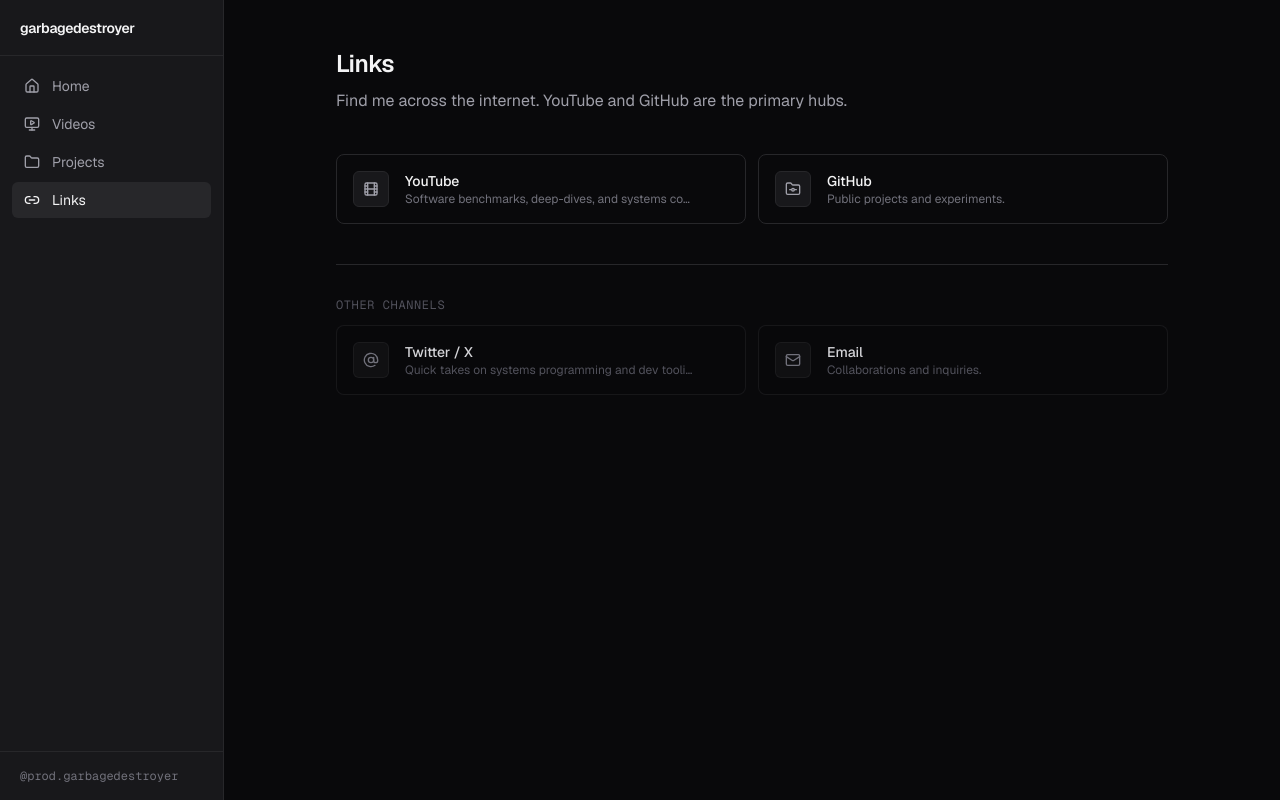
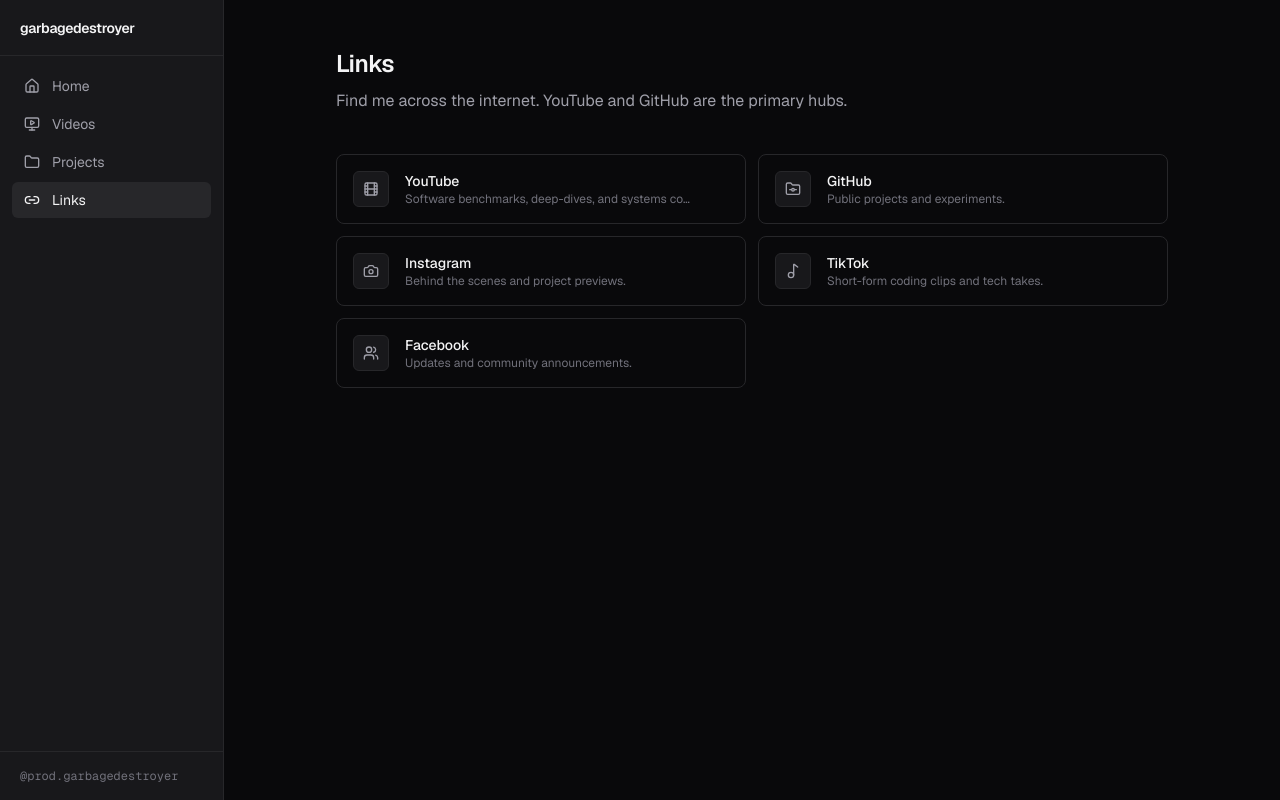
Before and after one commit to prodgarbagedestroyer/garbagedestroyer, a Next.js app: page /links in a window 1280 px wide. Built offline with nearby package versions, Linux system fonts and the light colour scheme.

Commit message:
Add real social links: Instagram, TikTok, Facebook
- Update ORG_URLS with real YouTube URL, Instagram, TikTok, Facebook
- Replace placeholder unverified links with verified Instagram/TikTok/Facebook
- Add icon mappings for Camera (Instagram), Music2 (TikTok), Users (Facebook)

```diff
--- a/app/links/page.tsx
+++ b/app/links/page.tsx
@@ -1,11 +1,19 @@
-import { Film, FolderGit, AtSign, Mail, ArrowUpRight } from "lucide-react";
-import { verifiedLinks, unverifiedLinks } from "@/content/links";
+import {
+  Film,
+  FolderGit,
+  Camera,
+  Music2,
+  Users,
+  ArrowUpRight,
+} from "lucide-react";
+import { verifiedLinks } from "@/content/links";
 
 const iconMap: Record<string, typeof Film> = {
   YouTube: Film,
   GitHub: FolderGit,
-  "Twitter / X": AtSign,
-  Email: Mail,
+  Instagram: Camera,
+  TikTok: Music2,
+  Facebook: Users,
 };
 
 export default function LinksPage() {
@@ -45,41 +53,6 @@
           );
         })}
       </div>
-
-      {unverifiedLinks.length > 0 && (
-        <section className="space-y-3 border-t border-zinc-800 pt-8">
-          <h2 className="font-mono text-xs uppercase tracking-wider text-zinc-600">
-            Other Channels
-          </h2>
-          <div className="grid grid-cols-1 gap-3 md:grid-cols-2">
-            {unverifiedLinks.map((link) => {
-              const Icon = iconMap[link.label] ?? ArrowUpRight;
-              return (
-                <a
-                  key={link.label}
-                  href={link.url}
-                  target="_blank"
-                  rel="noopener noreferrer"
-                  className="group flex items-center gap-4 rounded-lg border border-zinc-800/50 bg-zinc-950/50 p-4 transition-all hover:border-zinc-700 hover:bg-zinc-900"
-                >
-                  <div className="flex h-9 w-9 shrink-0 items-center justify-center rounded-md border border-zinc-800/50 bg-zinc-900/50">
-                    <Icon className="h-4 w-4 text-zinc-500 transition-colors group-hover:text-zinc-400" />
-                  </div>
-                  <div className="min-w-0 flex-1">
-                    <p className="text-sm font-medium text-zinc-300">
-                      {link.label}
-                    </p>
-                    <p className="truncate text-xs text-zinc-600">
-                      {link.description}
-                    </p>
-                  </div>
-                  <ArrowUpRight className="h-4 w-4 shrink-0 text-zinc-700 opacity-0 transition-opacity group-hover:opacity-100" />
-                </a>
-              );
-            })}
-          </div>
-        </section>
-      )}
     </div>
   );
 }
--- a/content/links.ts
+++ b/content/links.ts
@@ -17,17 +17,19 @@
     url: ORG_URLS.github,
     description: "Public projects and experiments.",
   },
-];
-
-export const unverifiedLinks: SocialLink[] = [
   {
-    label: "Twitter / X",
-    url: "https://x.com/prodgarbagedestroyer",
-    description: "Quick takes on systems programming and dev tooling.",
+    label: "Instagram",
+    url: ORG_URLS.instagram,
+    description: "Behind the scenes and project previews.",
   },
   {
-    label: "Email",
-    url: "mailto:prod@garbagedestroyer.com",
-    description: "Collaborations and inquiries.",
+    label: "TikTok",
+    url: ORG_URLS.tiktok,
+    description: "Short-form coding clips and tech takes.",
+  },
+  {
+    label: "Facebook",
+    url: ORG_URLS.facebook,
+    description: "Updates and community announcements.",
   },
 ];
--- a/content/site.ts
+++ b/content/site.ts
@@ -7,6 +7,9 @@
 } as const;
 
 export const ORG_URLS = {
-  youtube: `https://youtube.com/${SITE.youtubeHandle}`,
+  youtube: "http://www.youtube.com/@prod.garbagedestroyer",
   github: `https://github.com/${SITE.githubOrg}`,
+  instagram: "https://instagram.com/prod.garbagedestroyer",
+  tiktok: "https://tiktok.com/@prodgarbagedestroyer",
+  facebook: "https://www.facebook.com/profile.php?id=61591399319649",
 } as const;
```
